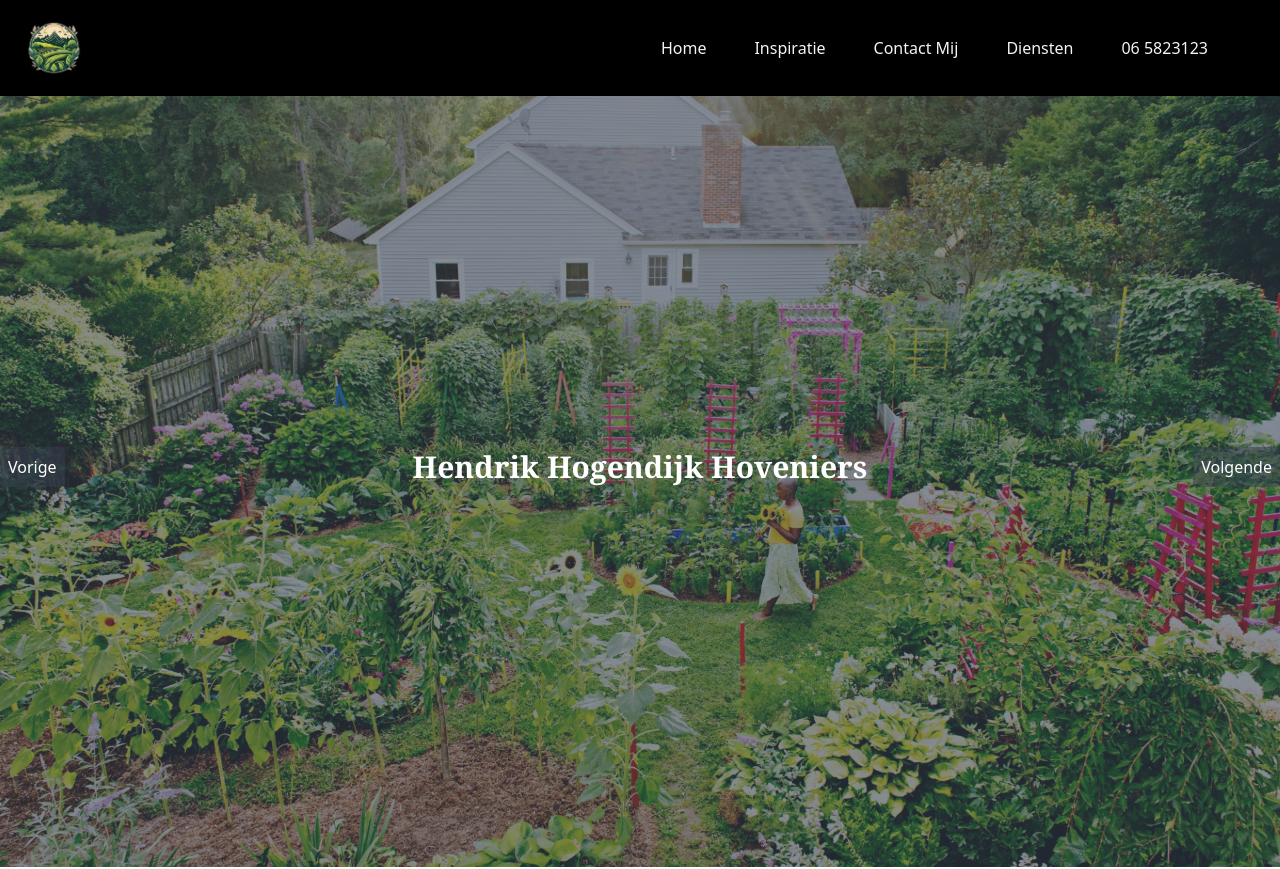
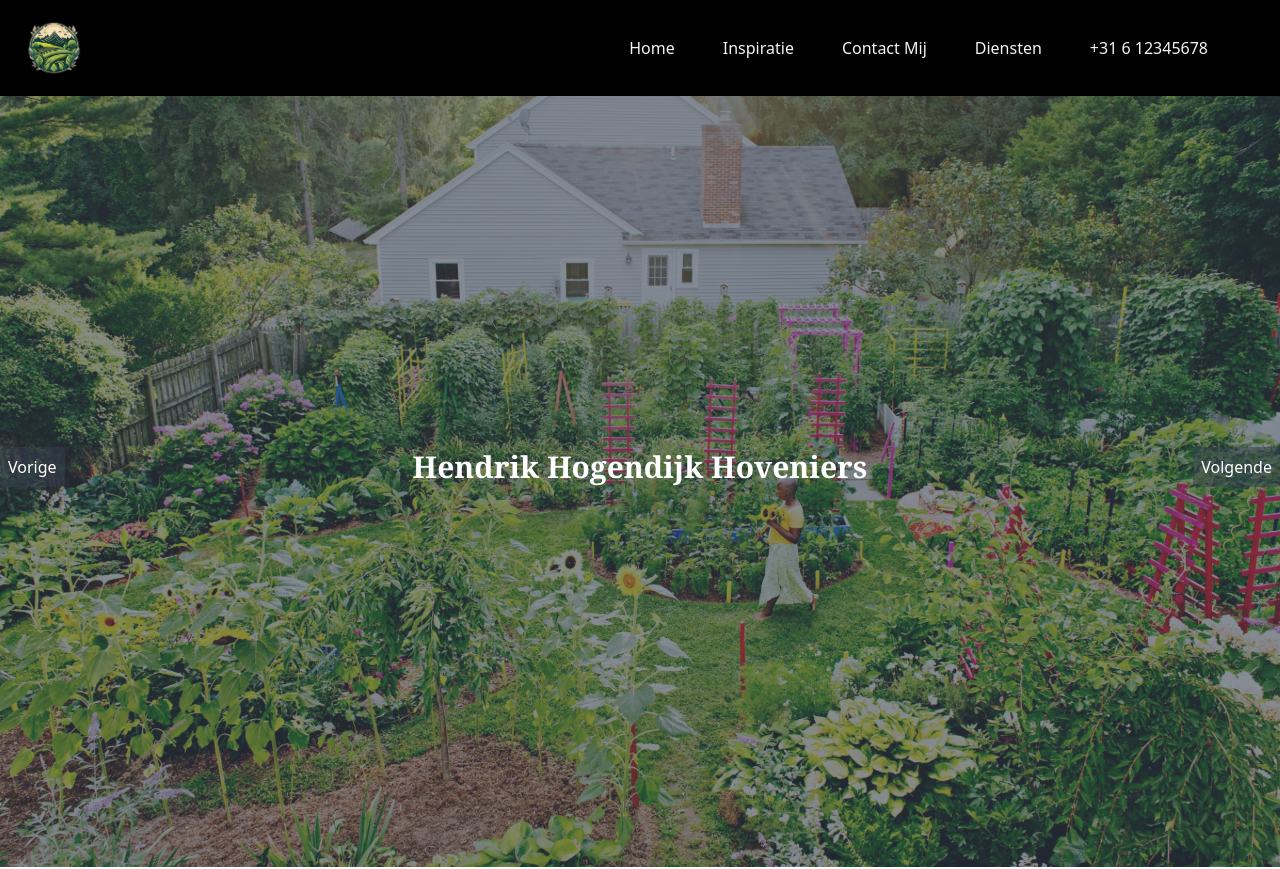
Before and after one commit to LucasDG1/klantenopdracht, a SvelteKit app: page / in a window 1280 px wide. Shown: the top 869 px of the page. Built offline with nearby package versions, Linux system fonts and the light colour scheme.

Commit message:
phone number change

```diff
--- a/src/components/nav.svelte
+++ b/src/components/nav.svelte
@@ -80,7 +80,7 @@
 				<a
 					on:click={closeNavbar}
 					class="text-gray-100 text-base hover:bg-[#A9A9A9] hover:rounded hover:p-1"
-					href="">06 5823123</a
+					href="">+31 6 12345678</a
 				>
 				<div class="space-y-2"></div>
 			</div>
```
